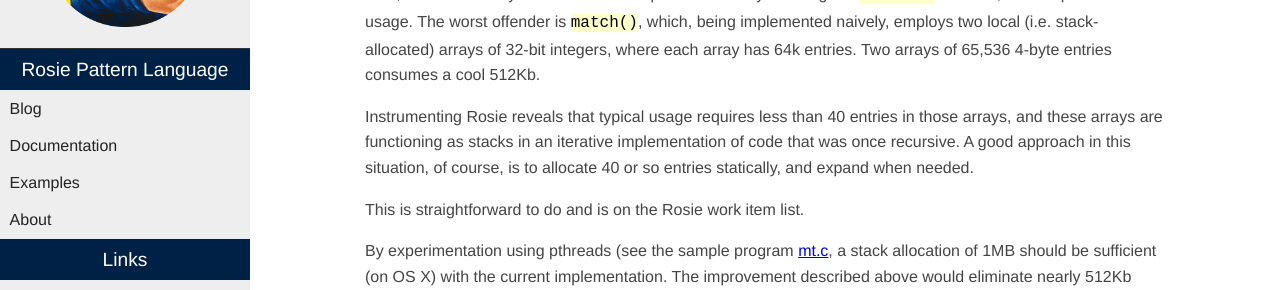
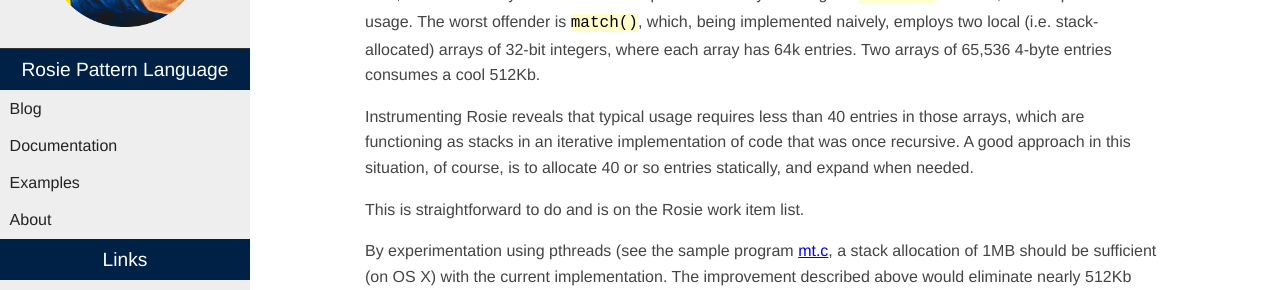
Before and after one commit to rosie-lang/rosie-lang.gitbub.io, a Jekyll site: the page built from _posts/2017-12-27-Go-No-Go.md, in a window 1280 px wide and 900 px high, scrolled down 613 px. Shown: the part 152-442 px from the top of the window. Built offline with Jekyll 4.4.1, drawn with Linux system fonts in a browser that asks for light colours.

Commit message:
Minor grammar fix

```diff
--- a/_posts/2017-12-27-Go-No-Go.md
+++ b/_posts/2017-12-27-Go-No-Go.md
@@ -42,10 +42,9 @@
 entries consumes a cool 512Kb.
 
 Instrumenting Rosie reveals that typical usage requires less than 40 entries in
-those arrays, and these arrays are functioning as stacks in an iterative
-implementation of code that was once recursive.  A good approach in this
-situation, of course, is to allocate 40 or so entries statically, and expand
-when needed.
+those arrays, which are functioning as stacks in an iterative implementation of
+code that was once recursive.  A good approach in this situation, of course, is
+to allocate 40 or so entries statically, and expand when needed.
 
 This is straightforward to do and is on the Rosie work item list.
 
```
